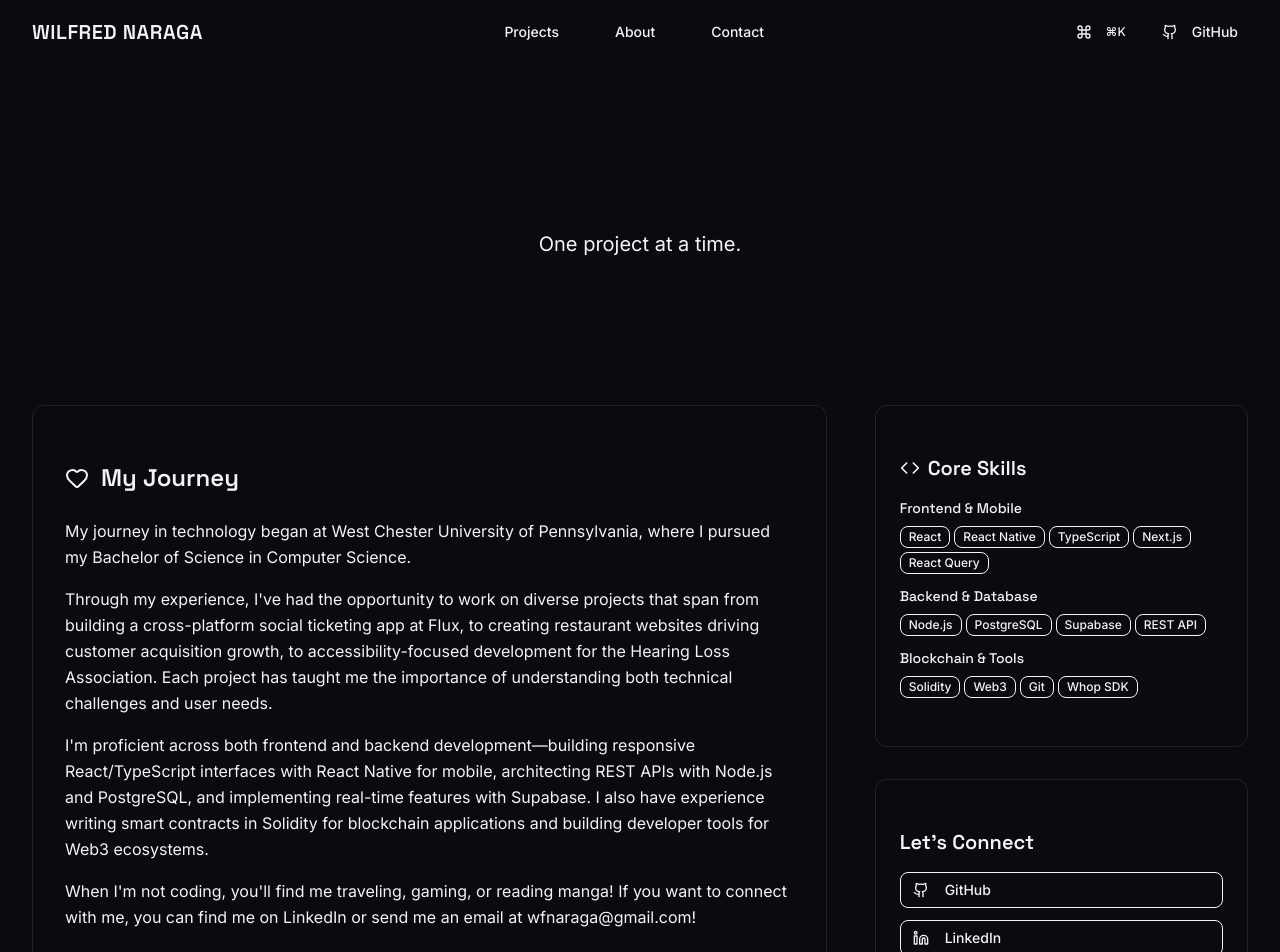
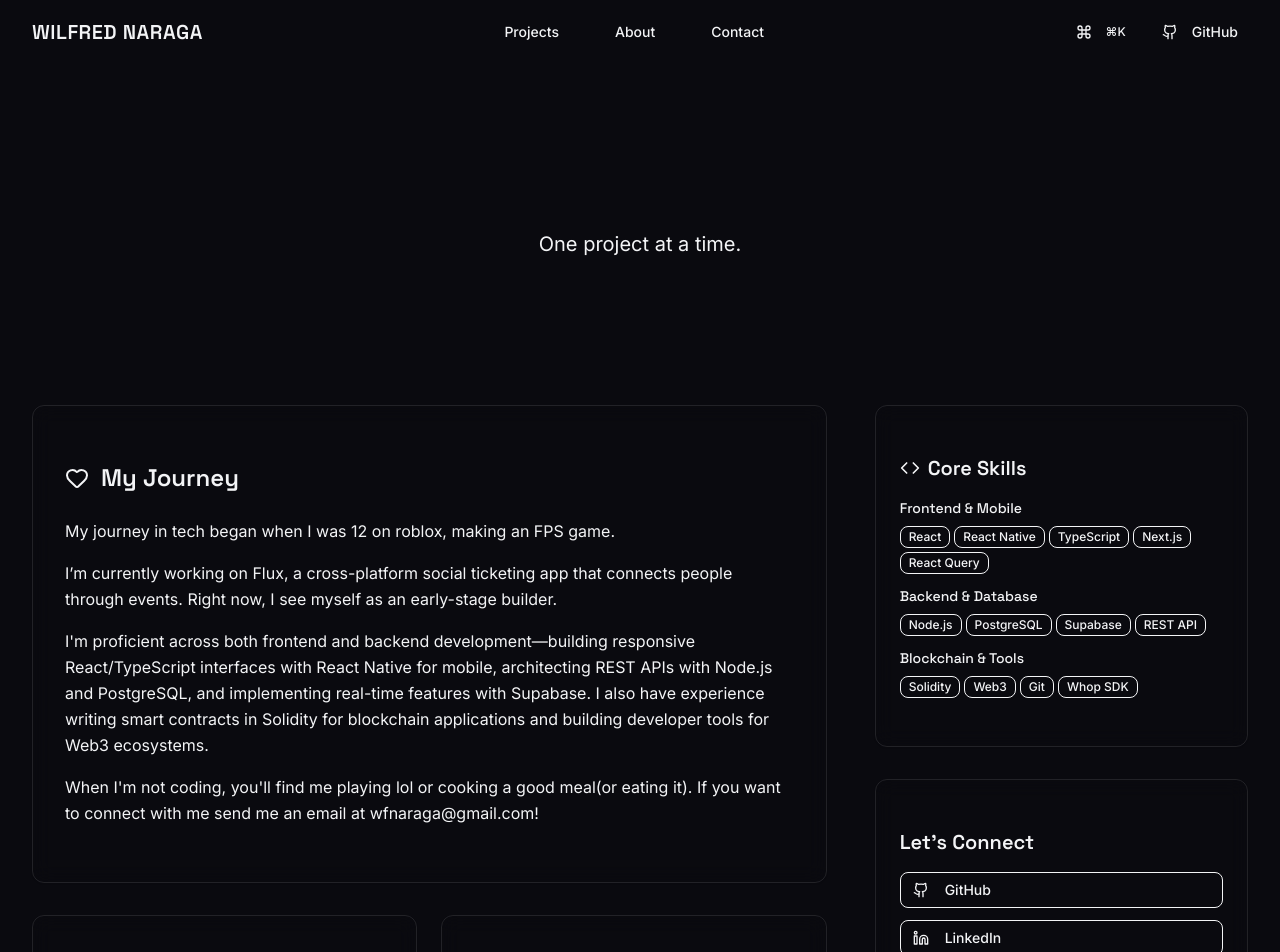
Before and after one commit to Wilfred2002/portfolio-website, a Next.js app: page /about in a window 1280 px wide. Shown: the top 952 px of the page. Built offline with nearby package versions, Linux system fonts and the light colour scheme.

Commit message:
updated about

```diff
--- a/src/app/about/page.tsx
+++ b/src/app/about/page.tsx
@@ -47,16 +47,9 @@ export default function AboutPage() {
                   </h2>
                   <div className="space-y-4 text-muted-foreground leading-relaxed">
                     <p>
-                      My journey in technology began at West Chester University of Pennsylvania, where I pursued
-                      my Bachelor of Science in Computer Science.
+                      My journey in tech began when I was 12 on roblox, making an FPS game.
                     </p>
-                    <p>
-                      Through my experience, I&apos;ve had the opportunity to work on diverse projects
-                      that span from building a cross-platform social ticketing app at Flux, to creating
-                      restaurant websites driving customer acquisition growth, to accessibility-focused
-                      development for the Hearing Loss Association. Each project has taught me the importance of
-                      understanding both technical challenges and user needs.
-                    </p>
+                    <p>I’m currently working on Flux, a cross-platform social ticketing app that connects people through events. Right now, I see myself as an early-stage builder.</p>
                     <p>
                       I&apos;m proficient across both frontend and backend development—building responsive React/TypeScript
                       interfaces with React Native for mobile, architecting REST APIs with Node.js and PostgreSQL, and
@@ -64,8 +57,8 @@ export default function AboutPage() {
                       for blockchain applications and building developer tools for Web3 ecosystems.
                     </p>
                     <p>
-                      When I&apos;m not coding, you&apos;ll find me traveling, gaming, or reading manga!
-                      If you want to connect with me, you can find me on LinkedIn or send me an email at wfnaraga@gmail.com!
+                      When I&apos;m not coding, you&apos;ll find me playing lol or cooking a good meal(or eating it).
+                      If you want to connect with me send me an email at wfnaraga@gmail.com!
                     </p>
                   </div>
                 </CardContent>
```
